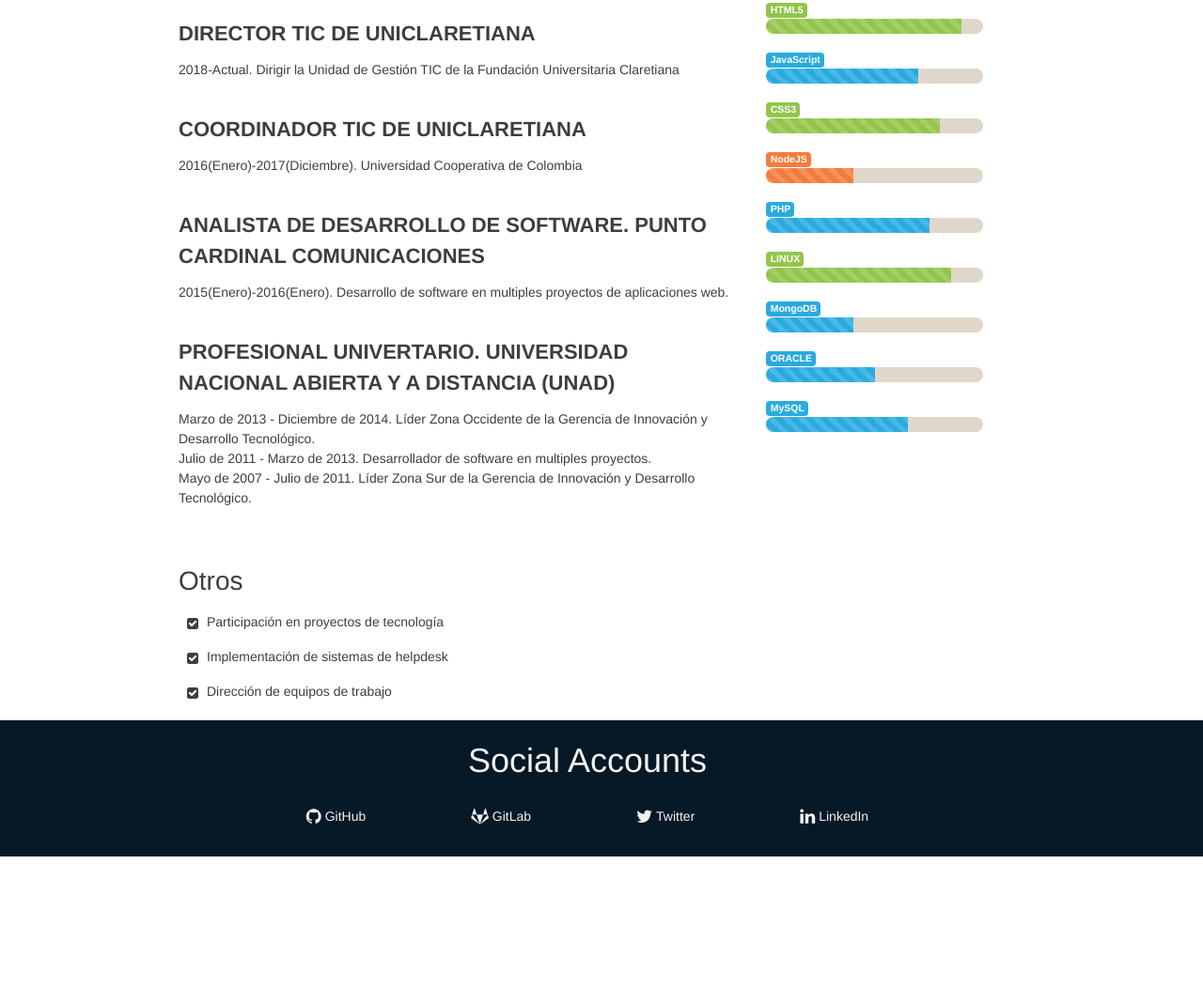
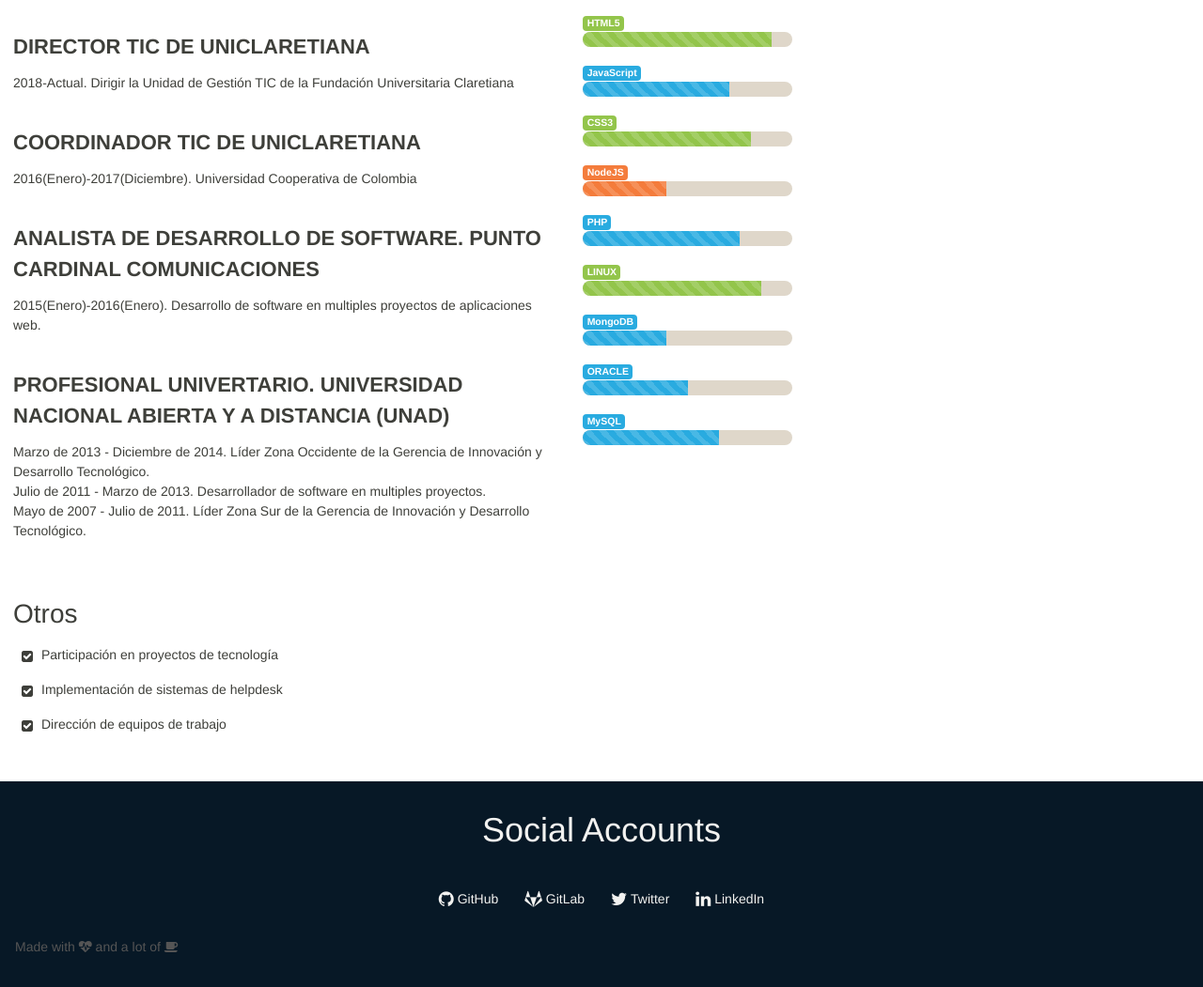
Before and after one commit to nsramosarteaga/nsramosarteaga.github.com, a plain HTML site: page cv/index.html in a window 1280 px wide. Shown: the part 571-1622 px from the top of the page at 94% size. Before the commit the page ends 1483 px from the top, so only its background shows below. Drawn offline with nearby package versions, Linux system fonts and the light colour scheme.

Commit message:
iniciando media queries

```diff
--- a/cv/estilos.css
+++ b/cv/estilos.css
@@ -10,7 +10,7 @@ header{
 }
 h1{
   display: inline-block;
-  width: 400px;
+  width: 100%;
   font-weight: 700;
 }
 section{
@@ -22,7 +22,7 @@ h3{
 }
 header p{
   display: inline-block;
-  width: 400px;
+  width: 100%;
   font-weight: 200;
 }
 footer{
@@ -40,10 +40,8 @@ footer{
 }
 
 .contenido{
-  width: 900px;
-  min-height: 200px;
-  margin-left: auto;
-  margin-right: auto;
+  width: 100%;
+  padding: 1em;
 }
 .bloque{
   margin-top:45px;
@@ -82,7 +80,9 @@ footer{
 }
 
 .bloque.social-accounts{
-  margin-top: 5px;
+  margin: 1em auto 1em;
+  text-align: center;
+  padding: 0px;
 }
 
 .social-accounts ul{
@@ -93,10 +93,15 @@ footer{
 }
 
 .social-accounts ul li{
-  padding: 0 4em;
+  padding: 1em;
 }
 .social-accounts ul a{
   color: #F2F2F0;
+}
+
+.footer-phrase{
+  text-align: left;
+  color: #555;
 }
 dl dt{
   font-size: 22px;
@@ -116,3 +121,19 @@ ul{
 ul li{
   margin-top:16px;
 }
+
+
+@media (min-width:900px){
+  h1{
+    width: 400px;
+  }
+  header p{
+    width: 400px;
+  }
+  .contenido{
+    width: 900px;
+  }
+
+
+
+}
--- a/cv/index.html
+++ b/cv/index.html
@@ -45,7 +45,7 @@
 
       <div class="bloque">
         <div class="experiencia">
-          <h3><i class="fa fa-code."></i>Experiencia Profesional</h3>
+          <h3><i class="fa fa-code"></i>Experiencia Profesional</h3>
           <dl>
             <dt>Director TIC de Uniclaretiana</dt>
             <dd>2018-Actual. Dirigir la Unidad de Gestión TIC de la Fundación Universitaria Claretiana</dd>
@@ -127,7 +127,9 @@
         <li><a href="https://www.linkedin.com/in/nestorramosarteaga/" target="_blank"> <i class="fa fa-lg fa-linkedin"></i>  LinkedIn</a></li>
       </ul>
     </div>
-
+    <div class="footer-phrase">
+      <p>Made with <i class="fa fa-heartbeat"></i> and a lot of <i class="fa fa-coffee"></i></p>
+    </div>
   </footer>
 </body>
 </html>
```
